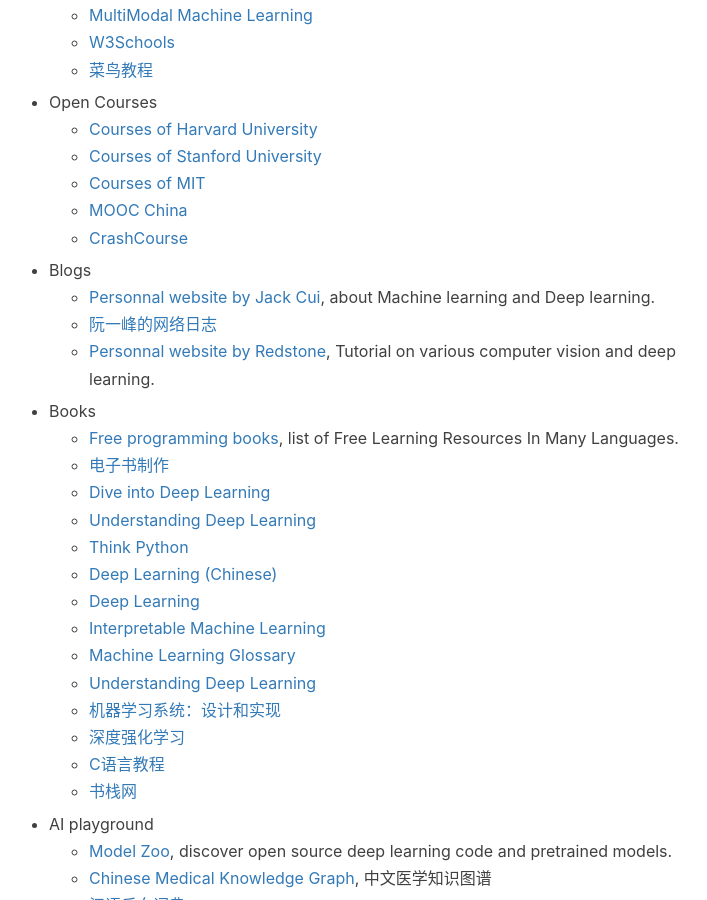
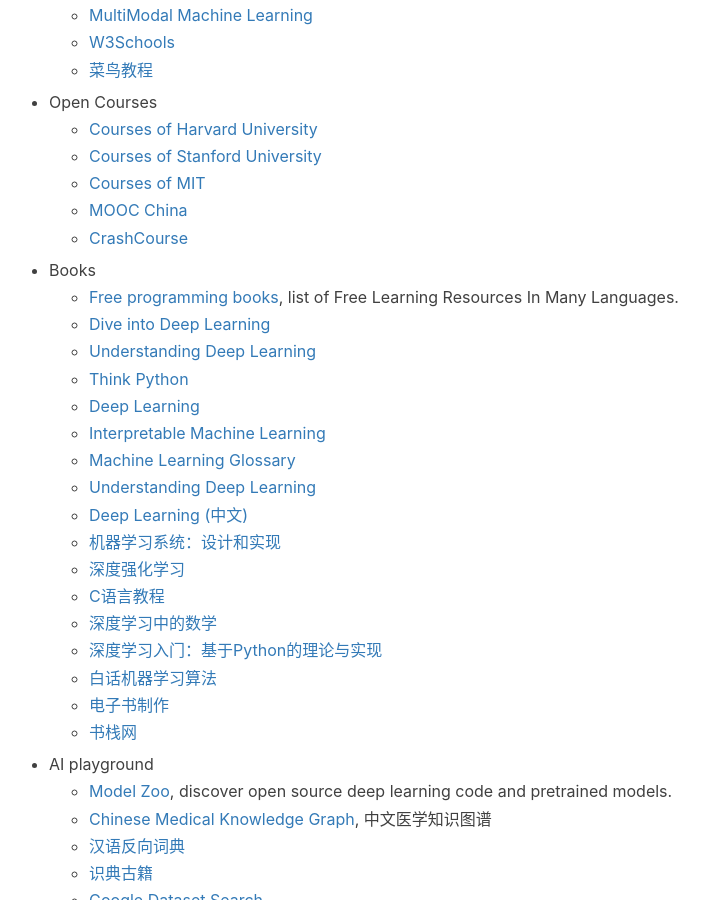
Before and after one commit to jizhang02/jizhang02.github.io, a Jekyll site: the page built from _posts/2020-02-24-productivity.markdown, in a window 1280 px wide and 900 px high, scrolled down 1807 px. Shown: the whole window, without its empty margins (256-963 px from the left). Built offline with Jekyll 4.4.1, drawn with Linux system fonts in a browser that asks for light colours; nearby versions of some CDN libraries; a script that is not in the unit is left out; comment, search, counter and statistics services are not loaded; some of the changed text lies outside the part shown.

Commit message:
Update 2020-02-24-productivity.markdown

```diff
--- a/_posts/2020-02-24-productivity.markdown
+++ b/_posts/2020-02-24-productivity.markdown
@@ -74,26 +74,23 @@
     * [CrashCourse](https://crashcourse.club/category)
 
 
-* Blogs
-    * [Personnal website by Jack Cui](https://cuijiahua.com/), about Machine learning and Deep learning.
-    * [阮一峰的网络日志](https://www.ruanyifeng.com/blog/)
-    * [Personnal website by Redstone](https://redstonewill.com/), Tutorial on various computer vision and deep learning.
-
-
 * Books
     * [Free programming books](https://github.com/EbookFoundation/free-programming-books), list of Free Learning Resources In Many Languages.
-    * [电子书制作](https://book.crifan.com/books/ebook_system_gitbook/website/)
     * [Dive into Deep Learning](https://zh-v2.d2l.ai/)
     * [Understanding Deep Learning](https://udlbook.github.io/udlbook/)
     * [Think Python](https://wizardforcel.gitbooks.io/think-python-2e/content/index.html)
-    * [Deep Learning (Chinese)](https://exacity.github.io/deeplearningbook-chinese/)
     * [Deep Learning](https://www.deeplearningbook.org/)
     * [Interpretable Machine Learning](https://christophm.github.io/interpretable-ml-book/)
     * [Machine Learning Glossary](https://ml-cheatsheet.readthedocs.io/en/latest/)
     * [Understanding Deep Learning](https://udlbook.github.io/udlbook/)
+    * [Deep Learning (中文)](https://exacity.github.io/deeplearningbook-chinese/)
     * [机器学习系统：设计和实现](https://openmlsys.github.io/)
     * [深度强化学习](https://deepreinforcementlearningbook.org/assets/pdfs/%E6%B7%B1%E5%BA%A6%E5%BC%BA%E5%8C%96%E5%AD%A6%E4%B9%A0(%E4%B8%AD%E6%96%87%E7%89%88-%E5%BD%A9%E8%89%B2%E5%8E%8B%E7%BC%A9).pdf)
     * [C语言教程](https://wangdoc.com/clang/intro)
+    * [深度学习中的数学](https://m.ituring.com.cn/book/2593)
+    * [深度学习入门：基于Python的理论与实现](https://m.ituring.com.cn/book/1921)
+    * [白话机器学习算法](https://m.ituring.com.cn/book/2618)
+    * [电子书制作](https://book.crifan.com/books/ebook_system_gitbook/website/)
     * [书栈网](https://www.bookstack.cn/)
 
 
@@ -165,3 +157,11 @@
     * [Edge](https://www.microsoft.com/en-us/edge?exp=e01&ocid=ORSEARCH_Bing&form=MA13FJ), Edge browser.
     * [Zoom](https://zoom.us/)
     * [Anydesk](https://anydesk.com/en), a remote connection tool.
+* Blogs
+    * [Personnal website by Jack Cui](https://cuijiahua.com/), about Machine learning and Deep learning.
+    * [阮一峰的网络日志](https://www.ruanyifeng.com/blog/)
+    * [Personnal website by Redstone](https://redstonewill.com/), Tutorial on various computer vision and deep learning.
+
+* Social media
+    * [Slack](https://slack.com/)
+    * [Discord](https://discord.com/)
```
Also changed, not shown: other parts of _posts/2020-02-24-productivity.markdown (+0 -5 lines).
